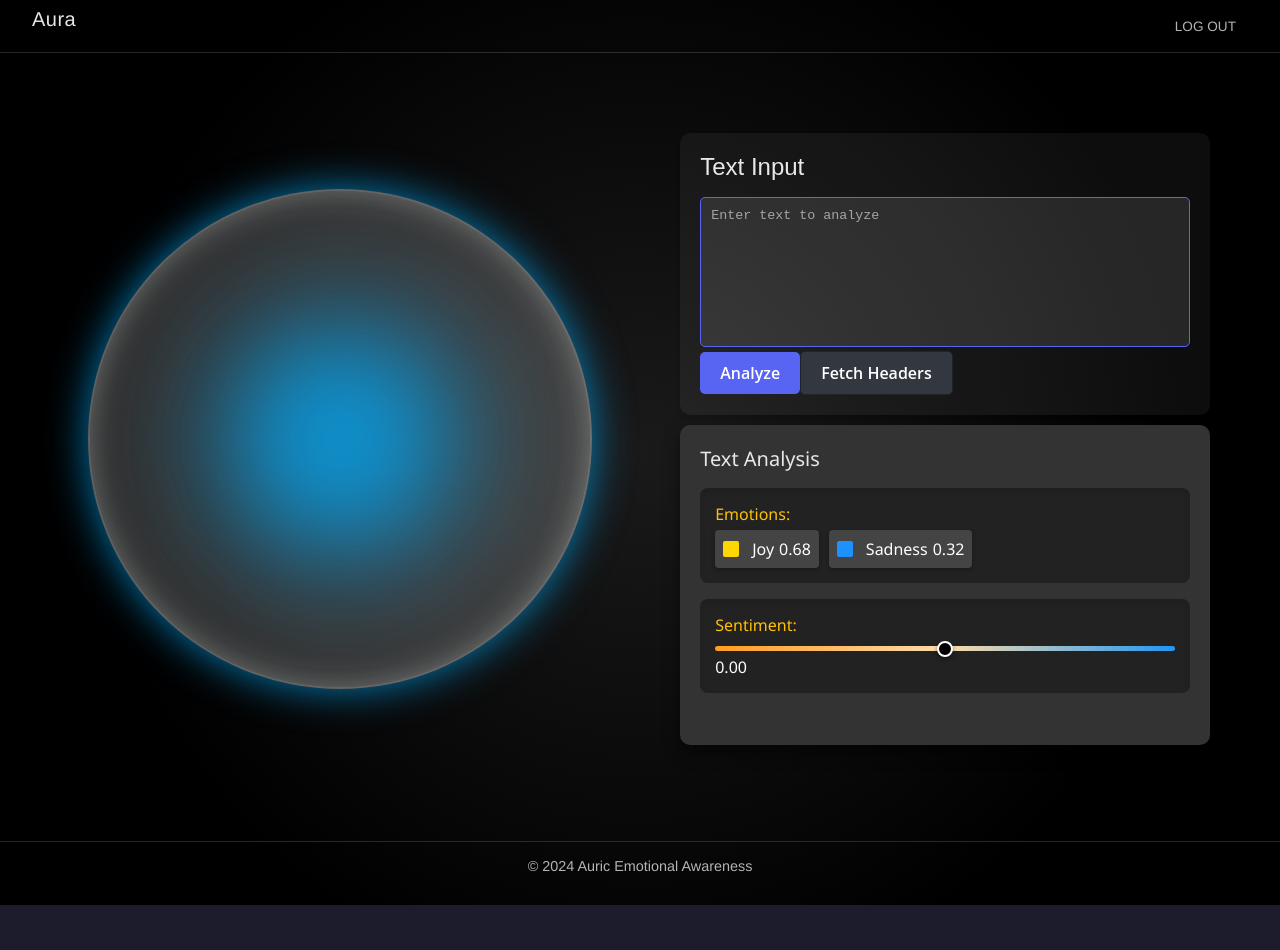
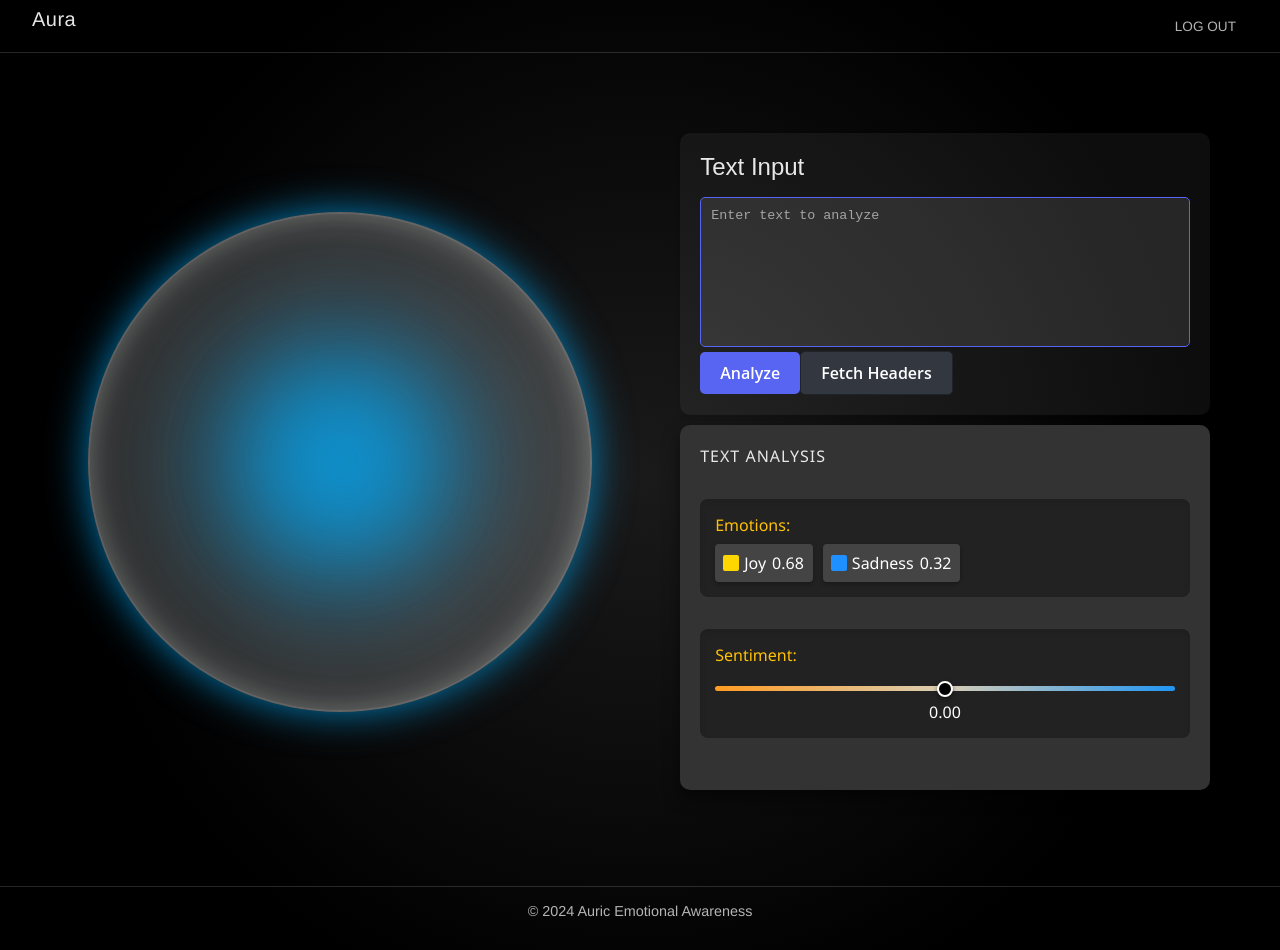
Before and after one commit to uxlyne/auric, a React (Create React App) app: page / in a window 1280 px wide. Before the commit the page ends 905 px from the top, so only its background shows below. Built offline with nearby package versions, Linux system fonts and the light colour scheme.

Commit message:
Text Analysis Revamp

```diff
--- a/src/styles/TextAnalysis.css
+++ b/src/styles/TextAnalysis.css
@@ -9,97 +9,98 @@
   box-shadow: 0 8px 16px rgba(0, 0, 0, 0.5); /* Deeper shadow for a floating effect */
   color: #FFF; /* White text for readability */
   font-family: 'Segoe UI', Tahoma, Geneva, Verdana, sans-serif; /* Modern font */
+  transition: background-color 0.3s ease; /* Smooth transition for color changes */
 }
 
 .text-analysis-header {
   color: #E8E8E8;
-  margin-bottom: 1rem; /* Increased bottom margin for spacing */
+  margin-bottom: 2rem; /* Spacing between header and content */
   font-weight: 500; /* Semi-bold for emphasis */
-  font-size: 1.25rem; /* Slightly larger font size for headers */
+  font-size: 1rem; /* Appropriately sized headers */
+  text-transform: uppercase; /* Modern look with uppercase letters */
+  letter-spacing: 1px; /* Increased letter spacing for a spacious feel */
 }
 
-.emotion-section {
-  background: #222; /* Slightly lighter than container bg */
+.emotion-section, .sentiment-section {
+  background: #222; /* Lighter background for sections */
   padding: 15px;
-  border-radius: 8px; /* Smooth rounded corners */
-  margin-bottom: 1rem; /* Space between sections */
-  box-shadow: inset 0 4px 6px rgba(0, 0, 0, 0.1); /* Inner shadow for depth */
+  border-radius: 8px;
+  margin-bottom: 2rem;
+  box-shadow: inset 0 4px 6px rgba(0, 0, 0, 0.1);
+  transition: box-shadow 0.3s ease; /* Smooth transition for shadow effects */
 }
 
 .analysis-title {
-  color: #FFC107; /* Gold color for titles to pop */
-  font-size: 1rem; /* Simplified and smaller font size */
-  margin-bottom: 20px; /* Increased space before the list starts */
+  color: #FFC107;
+  font-size: 1rem;
+  margin-bottom: 10px;
 }
 
 .emotion-list {
   display: flex;
   align-items: center;
-  gap: 10px; /* Space between items */
-  margin-top: 5px;
+  gap: 10px;
+  margin-top: 8px;
 }
 
 .emotion-item {
-  background: #444; /* Even lighter for the item bg */
+  background: #444;
   padding: 8px;
-  border-radius: 4px; /* Slight rounding on the corners */
-  box-shadow: 0 2px 4px rgba(0, 0, 0, 0.3); /* Soft shadow for floating effect */
+  border-radius: 4px;
+  box-shadow: 0 2px 4px rgba(0, 0, 0, 0.3);
   display: flex;
   align-items: center;
-  gap: 5px; /* Space between elements within the item */
+  gap: 5px;
+  transition: transform 0.2s ease; /* Subtle scaling effect on hover */
 }
 
-
 .emotion-item:hover {
-  background: #555; /* Darken background on hover */
+  transform: scale(1.05); /* Slightly enlarges the hovered item */
 }
 
 .emotion-color {
-  width: 16px; /* Size down the square a bit */
+  width: 16px;
   height: 16px;
-  border-radius: 2px; /* Slightly rounded corners on the square */
-  margin-right: 8px; /* Space after the square */
+  border-radius: 2px;
 }
 
 .emotion-label, .emotion-score {
   font-size: 1rem;
+  margin-right: 1px;
 }
 
 .sentiment-section {
-  background: #222; /* Slightly lighter than container bg */
-  padding: 15px;
-  border-radius: 8px; /* Smooth rounded corners */
-  margin-bottom: 2rem; /* Increased bottom margin for spacing */
-  box-shadow: inset 0 4px 6px rgba(0, 0, 0, 0.1); /* Inner shadow for depth */
+  display: flex;
+  flex-direction: column; /* Stack the scale and score vertically */
 }
 
 .sentiment-scale {
   position: relative;
   height: 5px; /* Slimmer bar for a sleeker look */
   border-radius: 5px;
-  background: linear-gradient(to right, #ff9c22, #feddab 50%, #2196F3); /* Gradient from warm orange to cool blue with white in the center */
-  margin-top: 10px; /* Space above the scale */
-  margin-bottom: 5px; /* Space below the scale for the score */
+  background: linear-gradient(to right, #ff9c22 0%, #d9ceb6 50%, #2196F3 100%); /* Smooth transition from warm to cool */
+  margin: 10px 0; /* Space above and below the scale */
 }
 
 .sentiment-pointer {
   position: absolute;
-  top: 50%;
-  transform: translate(-50%, -50%);
-  width: 12px; /* Smaller pointer for a finer indicator */
+  top: -5px; /* Adjust to center the pointer over the scale */
+  left: 50%; /* Start in the center */
+  transform: translateX(-50%);
+  width: 12px;
   height: 12px;
   border-radius: 50%;
   background: #000;
   border: 2px solid #FFF;
-  box-shadow: 0 2px 4px rgba(0, 0, 0, 0.5); /* Adding shadow for better visibility */
+  box-shadow: 0 2px 4px rgba(0, 0, 0, 0.5);
+  transition: left 0.3s ease; /* Smooth transition for pointer movement */
 }
 
 .sentiment-score {
-  color: #FFF;
   font-size: 1rem;
-  text-align: right;
-  margin-top: 8px; /* Space between the scale and the score */
+  text-align: center; /* Center-align the score for consistency */
 }
+
 
 /* Responsive design adjustments for smaller screens */
 @media (max-width: 768px) {
```
